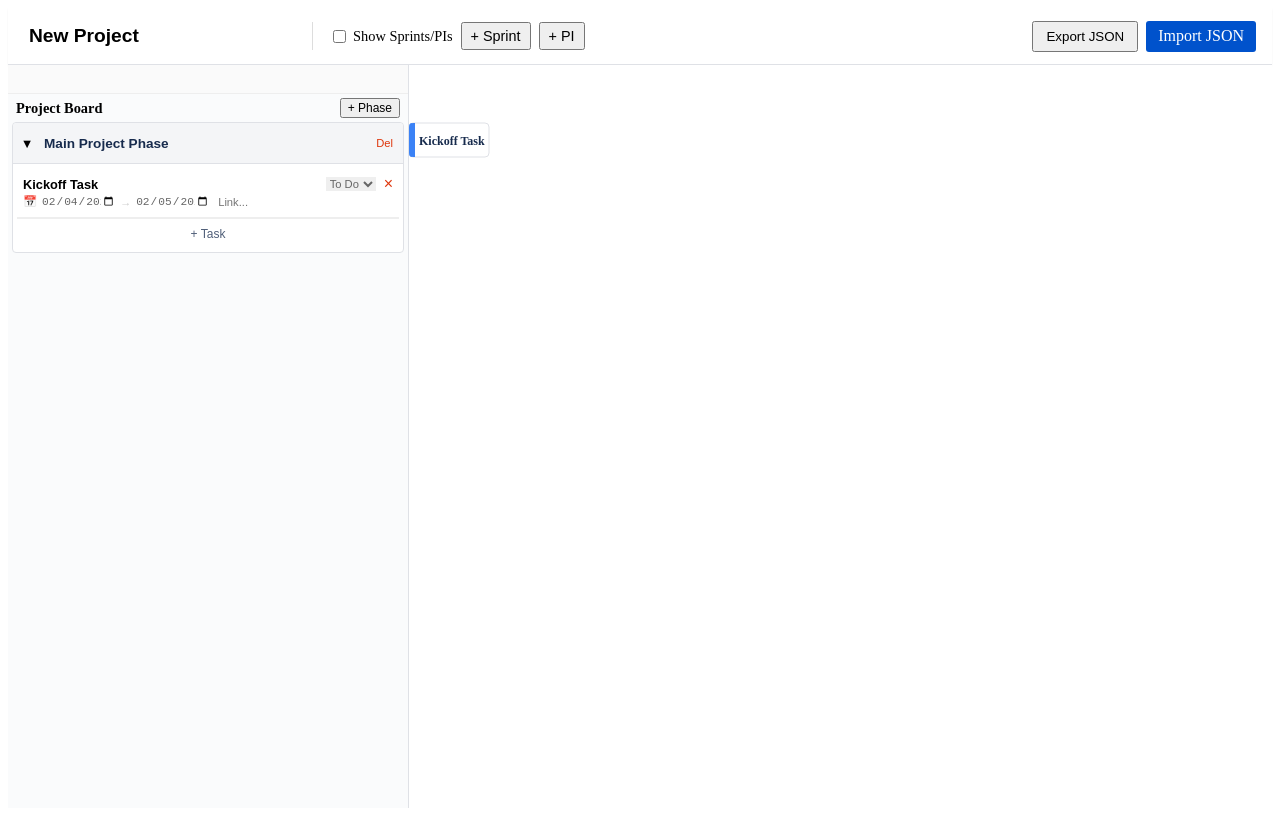
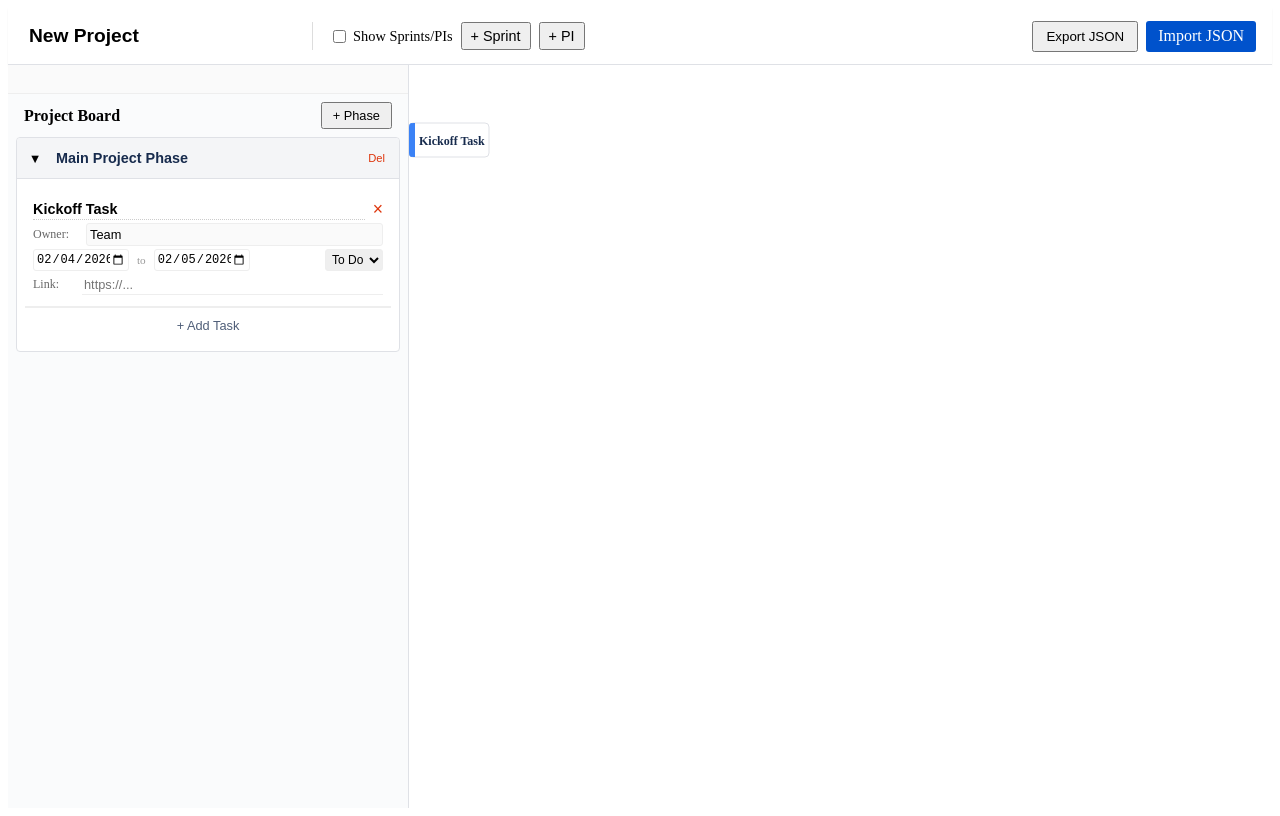
Before and after one commit to ssinha102/gantt_chart, a React (Vite) app: page / in a window 1280 px wide. Built offline with nearby package versions, Linux system fonts and the light colour scheme.

Commit message:
Update DebugList.tsx

```diff
--- a/src/components/Grid/DebugList.tsx
+++ b/src/components/Grid/DebugList.tsx
@@ -22,10 +22,10 @@ export const DebugList: React.FC = () => {
   const collapsedIds = doc.view.collapsedRowIds || [];
 
   return (
-    <div id="grid-container" style={{ padding: '0.25rem', height: '100%', overflowY: 'auto', background: '#fafbfc' }}>
-      <div style={{ display: 'flex', justifyContent: 'space-between', alignItems: 'center', marginBottom: '0.25rem', padding: '0 0.25rem' }}>
-        <h3 style={{ margin: 0, fontSize: '0.9rem' }}>Project Board</h3>
-        <button onClick={() => addRow("New Phase")} style={{ padding: '1px 6px', cursor: 'pointer', fontSize: '0.75rem' }}>+ Phase</button>
+    <div id="grid-container" style={{ padding: '0.5rem', height: '100%', overflowY: 'auto', background: '#fafbfc' }}>
+      <div style={{ display: 'flex', justifyContent: 'space-between', alignItems: 'center', marginBottom: '0.5rem', padding: '0 0.5rem' }}>
+        <h3 style={{ margin: 0, fontSize: '1rem' }}>Project Board</h3>
+        <button onClick={() => addRow("New Phase")} style={{ padding: '4px 10px', cursor: 'pointer', fontSize: '0.8rem' }}>+ Phase</button>
       </div>
 
       <div>
@@ -34,11 +34,11 @@ export const DebugList: React.FC = () => {
           const tasks = doc.tasks.filter(t => t.rowId === row.id);
 
           return (
-            <div key={row.id} style={{ marginBottom: '4px', border: '1px solid #dfe1e6', borderRadius: '4px', background: '#fff' }}>
+            <div key={row.id} style={{ marginBottom: '10px', border: '1px solid #dfe1e6', borderRadius: '4px', background: '#fff' }}>
               {/* Row Header */}
               <div style={{
                 height: '40px',
-                padding: '0 0.25rem',
+                padding: '0 0.5rem',
                 borderBottom: isCollapsed ? 'none' : '1px solid #dfe1e6',
                 display: 'flex',
                 justifyContent: 'space-between',
@@ -49,7 +49,7 @@ export const DebugList: React.FC = () => {
                 borderBottomLeftRadius: isCollapsed ? '4px' : '0',
                 borderBottomRightRadius: isCollapsed ? '4px' : '0'
               }}>
-                <div style={{ display: 'flex', alignItems: 'center', flex: 1, gap: '4px' }}>
+                <div style={{ display: 'flex', alignItems: 'center', flex: 1, gap: '8px' }}>
                   <button
                     onClick={() => toggleRowCollapse(row.id)}
                     style={{
@@ -67,84 +67,94 @@ export const DebugList: React.FC = () => {
                       color: '#172b4d',
                       border: '1px solid transparent',
                       background: 'transparent',
-                      fontSize: '0.85rem',
+                      fontSize: '0.9rem',
                       width: '100%'
                     }}
                   />
                 </div>
-                <button onClick={() => deleteRow(row.id)} style={{ color: '#de350b', border: 'none', background: 'transparent', cursor: 'pointer', fontSize: '0.7rem', whiteSpace: 'nowrap' }}>Del</button>
+                <button onClick={() => deleteRow(row.id)} style={{ color: '#de350b', border: 'none', background: 'transparent', cursor: 'pointer', fontSize: '0.7rem' }}>Del</button>
               </div>
 
               {/* Task List */}
               {!isCollapsed && (
-                <div style={{ padding: '0.25rem', display: 'flex', flexDirection: 'column', gap: '0' }}>
+                <div style={{ padding: '0.5rem', display: 'flex', flexDirection: 'column', gap: '0' }}>
                   {tasks.map(task => (
                     <div key={task.id} style={{
-                      height: '50px',
+                      height: '120px', // INCREASED: Comfortable height
                       boxSizing: 'border-box',
                       display: 'flex',
                       flexDirection: 'column',
-                      justifyContent: 'center',
-                      gap: '2px',
-                      padding: '0 6px',
+                      justifyContent: 'space-evenly',
+                      padding: '8px',
                       borderBottom: '1px solid #eee',
                       position: 'relative',
                       background: '#fff'
                     }}>
 
-                      {/* Row 1: Title & Actions */}
-                      <div style={{ display: 'flex', alignItems: 'center', gap: '8px' }}>
+                      {/* Line 1: Title & Delete */}
+                      <div style={{ display: 'flex', gap: '8px', alignItems: 'center' }}>
                         <input
                           value={task.name}
                           onChange={(e) => updateTask(task.id, { name: e.target.value })}
-                          style={{ flex: 1, fontWeight: '600', fontSize: '0.8rem', border: 'none', background: 'transparent', padding: 0 }}
+                          style={{ flex: 1, fontWeight: '700', fontSize: '0.9rem', border: 'none', borderBottom: '1px dotted #ccc', padding: '2px 0' }}
                           placeholder="Task Title"
                         />
-                        <select
+                        <button onClick={() => deleteTask(task.id)} style={{ color: '#de350b', cursor: 'pointer', border: 'none', background: 'transparent', fontSize: '1.1rem', padding: 0 }}>&times;</button>
+                      </div>
+
+                      {/* Line 2: Owner (Dedicated Line) */}
+                      <div style={{ display: 'flex', alignItems: 'center', gap: '8px' }}>
+                        <label style={{ fontSize: '0.75rem', color: '#666', width: '45px' }}>Owner:</label>
+                        <input
+                          placeholder="Unassigned"
+                          value={task.owner || ''}
+                          onChange={(e) => updateTask(task.id, { owner: e.target.value })}
+                          style={{ flex: 1, border: '1px solid #eee', borderRadius: '3px', padding: '3px', fontSize: '0.8rem', background: '#fafafa' }}
+                        />
+                      </div>
+
+                      {/* Line 3: Dates & Status */}
+                      <div style={{ display: 'flex', gap: '8px', alignItems: 'center' }}>
+                         <input
+                           type="date"
+                           value={task.start}
+                           onChange={(e) => updateTask(task.id, { start: e.target.value })}
+                           style={{ width: '90px', border: '1px solid #eee', borderRadius: '3px', padding: '2px', fontSize: '0.75rem' }}
+                         />
+                         <span style={{ fontSize: '0.7rem', color: '#999' }}>to</span>
+                         <input
+                           type="date"
+                           value={task.end}
+                           onChange={(e) => updateTask(task.id, { end: e.target.value })}
+                           style={{ width: '90px', border: '1px solid #eee', borderRadius: '3px', padding: '2px', fontSize: '0.75rem' }}
+                         />
+                         <select
                           value={task.status || 'todo'}
                           onChange={(e) => handleStatusChange(task.id, e.target.value)}
-                          style={{ fontSize: '0.7rem', padding: '0', border: 'none', color: '#666', maxWidth: '60px' }}
+                          style={{ marginLeft: 'auto', fontSize: '0.75rem', padding: '2px', border: '1px solid #eee', borderRadius: '3px' }}
                         >
                           <option value="todo">To Do</option>
                           <option value="in-progress">Doing</option>
                           <option value="blocked">Block</option>
                           <option value="done">Done</option>
                         </select>
-                        <button onClick={() => deleteTask(task.id)} style={{ color: '#de350b', cursor: 'pointer', border: 'none', background: 'transparent', fontSize: '1rem', lineHeight: '1', padding: 0 }}>&times;</button>
                       </div>
 
-                      {/* Row 2: Dates & Link Input (Using the helper functions here) */}
-                      <div style={{ display: 'flex', alignItems: 'center', gap: '4px' }}>
-                         <span style={{ fontSize: '0.7rem', color: '#999' }}>📅</span>
-                         <input
-                           type="date"
-                           value={task.start}
-                           onChange={(e) => updateTask(task.id, { start: e.target.value })}
-                           style={{ border: 'none', padding: '0', fontSize: '0.7rem', color: '#666', width: '75px' }}
-                         />
-                         <span style={{ fontSize: '0.7rem', color: '#ccc' }}>→</span>
-                         <input
-                           type="date"
-                           value={task.end}
-                           onChange={(e) => updateTask(task.id, { end: e.target.value })}
-                           style={{ border: 'none', padding: '0', fontSize: '0.7rem', color: '#666', width: '75px' }}
-                         />
-
-                         {/* Link Input - Fixes 'handleLinkChange' unused error */}
-                         <input
-                            placeholder="Link..."
+                      {/* Line 4: Link */}
+                      <div style={{ display: 'flex', gap: '4px', alignItems: 'center' }}>
+                          <label style={{ fontSize: '0.75rem', color: '#666', width: '45px' }}>Link:</label>
+                          <input
+                            placeholder="https://..."
                             value={task.link || ''}
                             onChange={(e) => handleLinkChange(task.id, e.target.value)}
-                            style={{ flex: 1, border: 'none', padding: '0', fontSize: '0.7rem', color: task.link ? '#0052cc' : '#ccc', marginLeft: '4px' }}
+                            style={{ flex: 1, border: 'none', borderBottom: '1px solid #eee', padding: '2px', fontSize: '0.8rem', color: task.link ? '#0052cc' : '#ccc' }}
                           />
-
-                          {/* Link Button - Fixes 'getSafeLink' unused error */}
                           {task.link && (
                             <a
                               href={getSafeLink(task.link)}
                               target="_blank"
                               rel="noreferrer"
-                              style={{ fontSize: '0.7rem', color: '#0052cc', textDecoration: 'none', cursor: 'pointer' }}
+                              style={{ fontSize: '0.8rem', color: '#0052cc', textDecoration: 'none', cursor: 'pointer', padding: '0 4px' }}
                               title="Open Link"
                             >
                               ↗
@@ -158,17 +168,17 @@ export const DebugList: React.FC = () => {
                   <button
                     onClick={() => addTask(row.id, "New Task")}
                     style={{
-                      height: '30px',
+                      height: '36px',
                       width: '100%',
                       border: 'none',
                       borderTop: '1px solid #eee',
                       background: 'transparent',
                       color: '#505f79',
                       cursor: 'pointer',
-                      fontSize: '0.75rem'
+                      fontSize: '0.8rem'
                     }}
                   >
-                    + Task
+                    + Add Task
                   </button>
                 </div>
               )}
```
